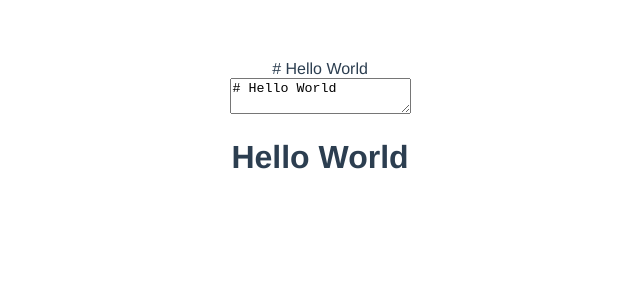
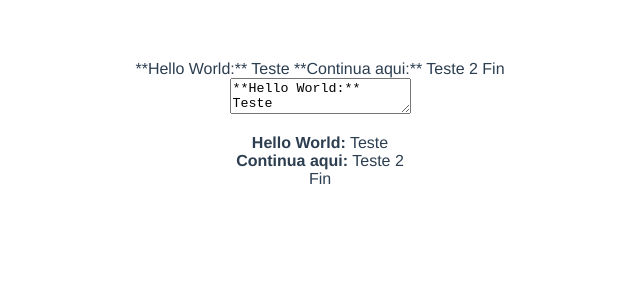
Before and after one commit to educbraga/realtime-markdown-editor-vue, a Vue app: page / in a window 1280 px wide. Shown: the top 300 px of the page, without its empty margins (320-960 px from the left). Built offline with nearby package versions, Linux system fonts and the light colour scheme.

Commit message:
feat: Acrescenta markdown multilinhas de exemplo

```diff
--- a/src/App.vue
+++ b/src/App.vue
@@ -12,7 +12,11 @@ export default {
   name: 'App',
   data() {
     return {
-      markdown: '# Hello World'
+      markdown:
+      `**Hello World:** Teste
+      **Continua aqui:** Teste 2
+      Fin
+      `
     }
   },
   computed: {
```
